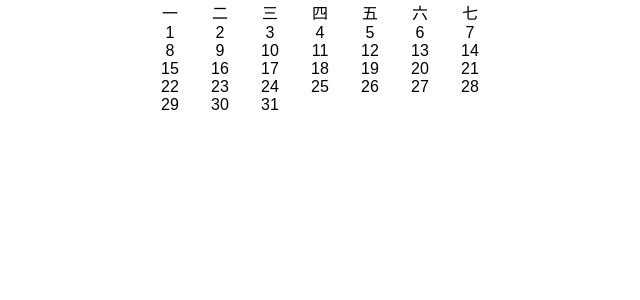
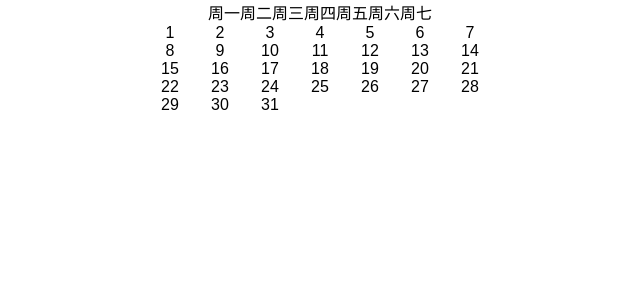
Before and after one commit to SuXiZheng/su-react-js, a React (Create React App) app: page / in a window 1280 px wide. Shown: the top 300 px of the page, without its empty margins (320-960 px from the left). Built offline with nearby package versions, Linux system fonts and the light colour scheme.

Commit message:
日历组件->月-自定义周几头模版完成

```diff
--- a/src/App.js
+++ b/src/App.js
@@ -4,6 +4,12 @@ import "./App.css";
 import { CheckableButtonPage } from "./pages/checkablebuttonpage";
 import { Month } from "./components/calendar/month";
 import moment from "moment";
+
+export class CustomTemplateOfWeekday extends React.PureComponent {
+  render() {
+    return <div weekday={this.props.weekday}>周{this.props.weekday}</div>;
+  }
+}
 
 class App extends Component {
   render() {
@@ -17,7 +23,11 @@ class App extends Component {
       //     To get started, edit <code>src/App.js</code> and save to reload.
       //   </p>
       // </div>
-      <Month datetime={moment("2018-10-1")} daysOfOtherMonthVisble={false} />
+      <Month
+        datetime={moment("2018-10-1")}
+        templateOfWeekday={<CustomTemplateOfWeekday />}
+        daysOfOtherMonthVisble={false}
+      />
     );
   }
 }
--- a/src/components/calendar/day.jsx
+++ b/src/components/calendar/day.jsx
@@ -48,7 +48,7 @@ export class Day extends React.PureComponent {
     /**
      * 模版
      */
-    template: PropTypes.element
+    template: PropTypes.element,
   };
   static defaultProps = {
     visible: true,
--- a/src/components/calendar/month.jsx
+++ b/src/components/calendar/month.jsx
@@ -3,6 +3,17 @@ import PropTypes from "prop-types";
 import moment from "moment";
 import { Day } from "./day";
 import { cloneDeep } from "lodash";
+
+export class WeekdayTemplate extends React.PureComponent {
+  render() {
+    const weekday = this.props.weekday;
+    return (
+      <div key={weekday} style={this.props.style}>
+        <span>{weekday}</span>
+      </div>
+    );
+  }
+}
 
 export class Month extends React.PureComponent {
   static propTypes = {
@@ -19,7 +30,9 @@ export class Month extends React.PureComponent {
       width: 50,
       display: "flex",
       alignItems: "center",
-      justifyContent: "center"
+      justifyContent: "center",
+      fontSize: 20,
+      fontWeight: "bold"
     },
     bodyItemStyle: {
       width: 50,
@@ -31,6 +44,14 @@ export class Month extends React.PureComponent {
      * 不在当月的日期是否显示
      */
     daysOfOtherMonthVisble: true,
+    /**
+     * 日期模版
+     */
+    templateOfDay: Day.defaultProps.template,
+    /**
+     * 周几模版
+     */
+    templateOfWeekday: <WeekdayTemplate />,
     /**
      * 日期点击事件
      * @param {string} [dateString] YYYY-MM-DD
@@ -87,11 +108,11 @@ export class Month extends React.PureComponent {
         }}
       >
         {this.props.weekdays.map(weekday => {
-          return (
-            <div key={weekday} style={this.props.headItemStyle}>
-              <span>{weekday}</span>
-            </div>
-          );
+          return React.cloneElement(this.props.templateOfWeekday, {
+            weekday: weekday,
+            style: this.props.headItemStyle,
+            key: weekday
+          });
         })}
       </div>
     );
```
Also changed, not shown: 1 other file (tests, documents, lock files or other folders).
